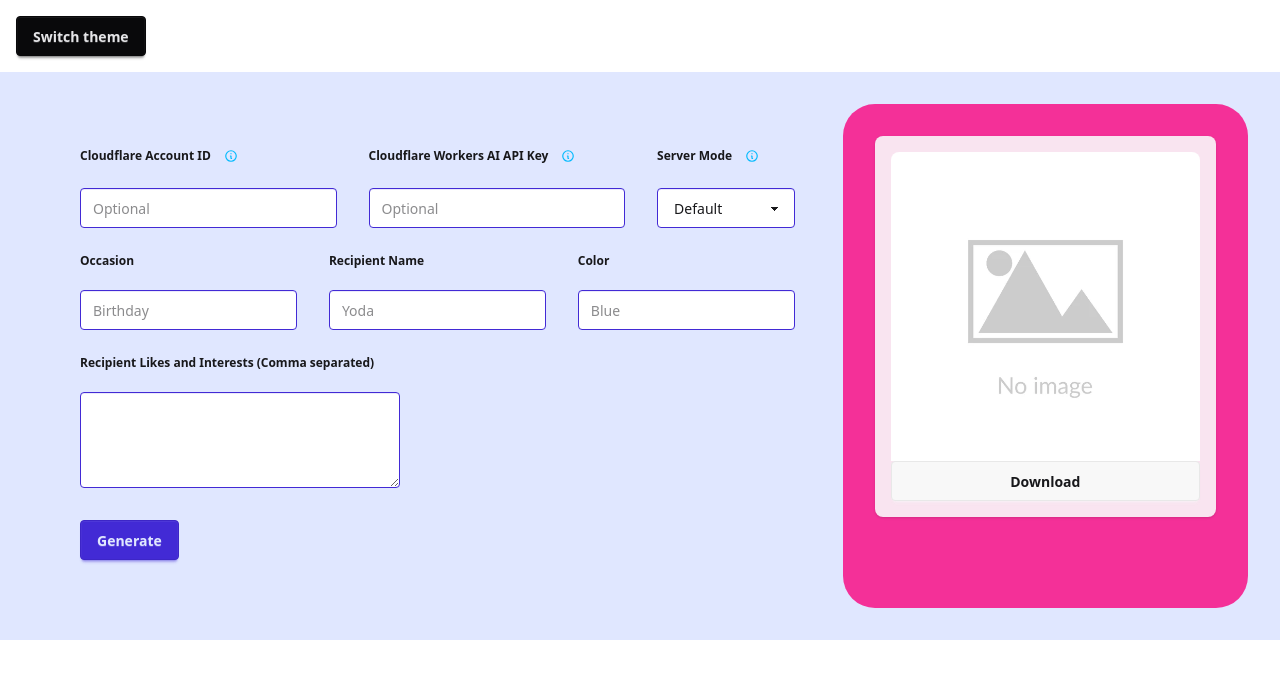
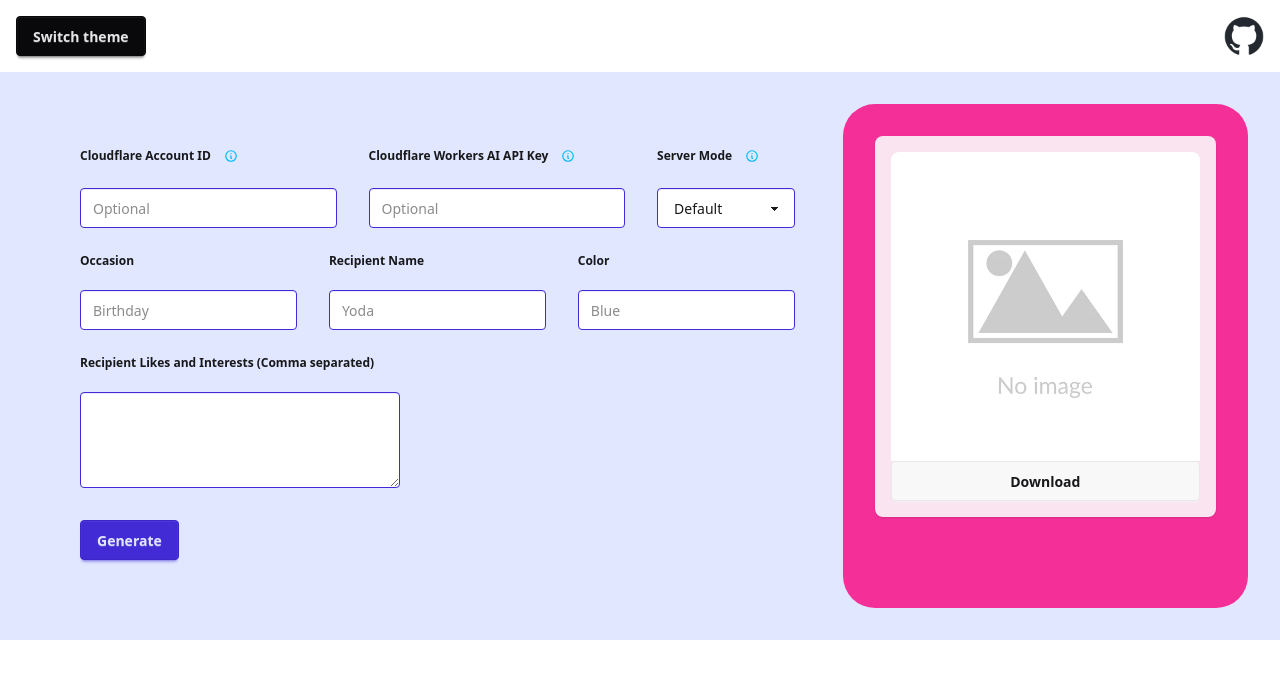
Before and after one commit to Yoda-Flash/card-generator, a website with bundled scripts: page public/index.html in a window 1280 px wide. Built offline with nearby package versions, Linux system fonts and the light colour scheme.

Commit message:
Formatted and linked github icon to my repo

```diff
--- a/public/index.html
+++ b/public/index.html
@@ -9,10 +9,15 @@
         <title>Card Generator</title>
     </head>
     <body>
-        <div class="flex flex-auto">
+        <div class="flex flex-row">
             <button class="m-4 btn btn-neutral" id="switch-theme">
                 Switch theme
             </button>
+            <div class="flex flex-auto justify-end h-10">
+                <a href="https://github.com/Yoda-Flash/card-generator" target="_blank">
+                    <img src="github-mark.png" alt="Github Icon" class="m-4 h-10">
+                </a>
+            </div>
         </div>
         <div class="p-8 flex flex-auto h-auto bg-primary-content">
             <div class="w-2/3 p-8 rounded-4xl">
```
Also changed, not shown: public/github-mark.png (added), public/output.css.
